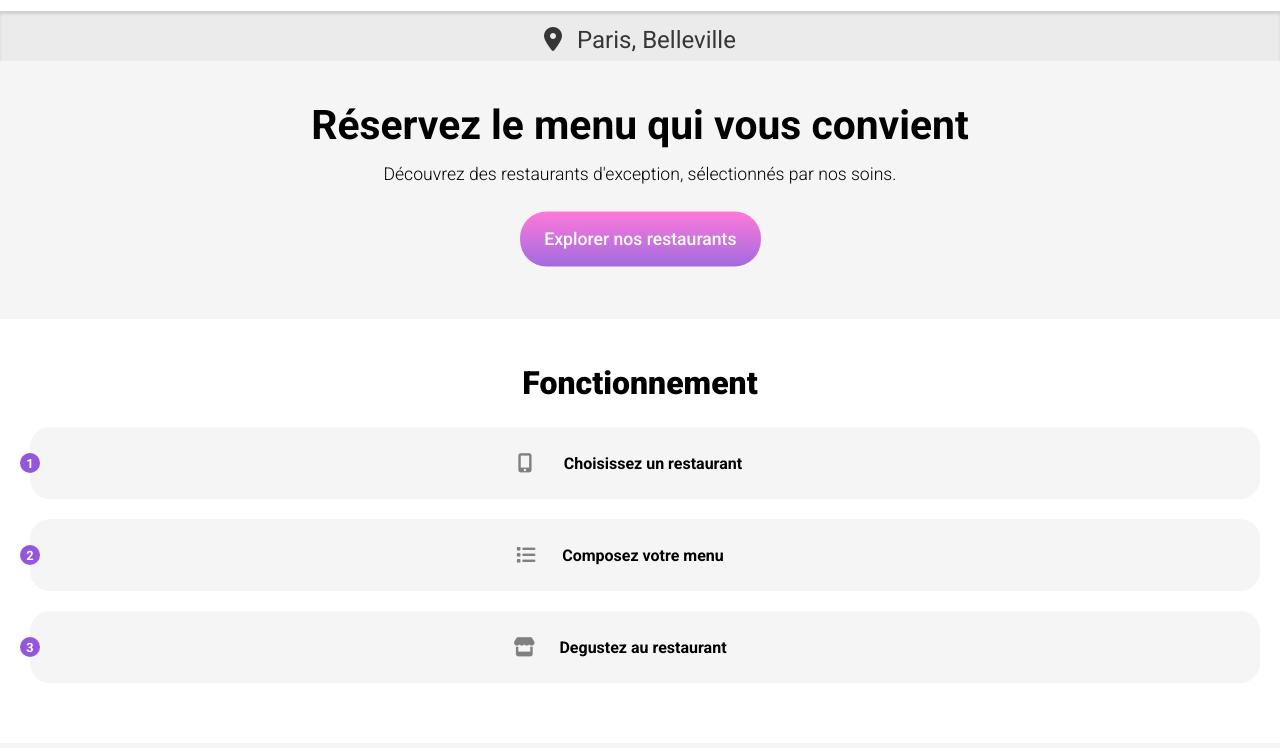
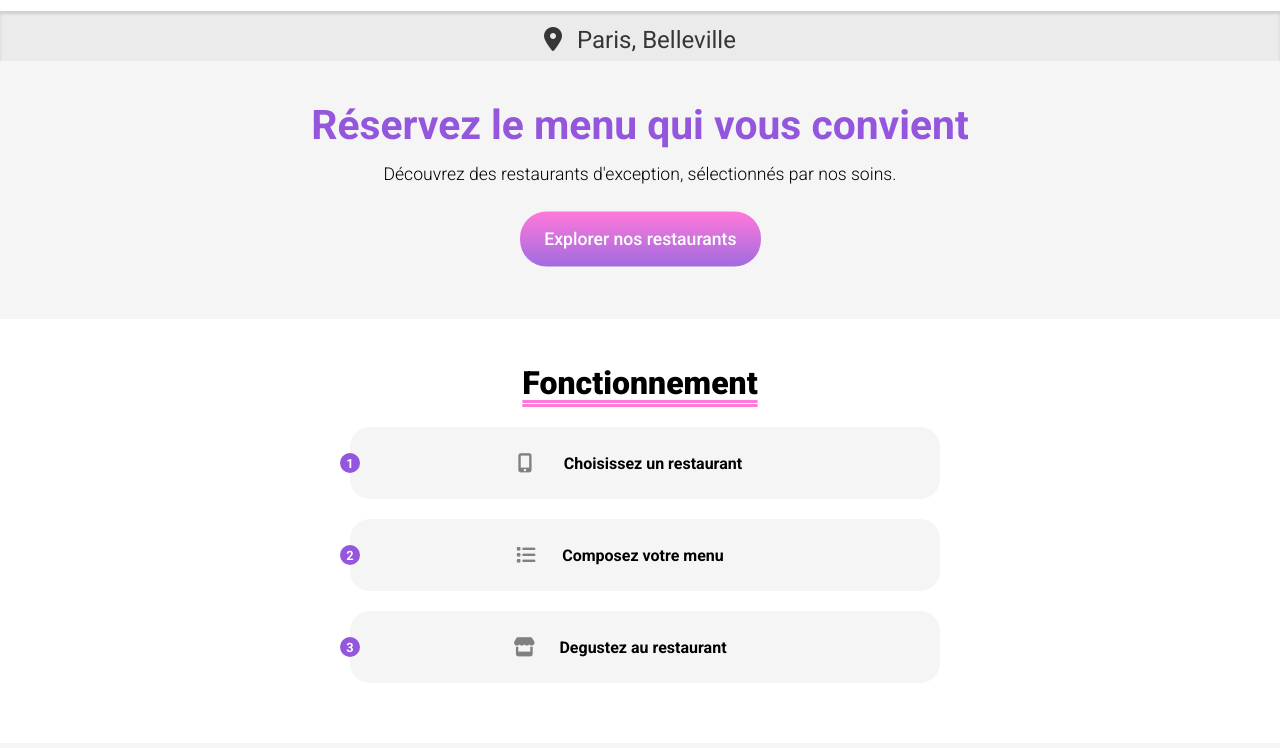
Before and after one commit to 8UK0W5K1/P3_OCR, a website: page index.html in a window 1280 px wide. Shown: the part 52-800 px from the top of the page. Drawn offline with Linux system fonts and the light colour scheme; a web font is replaced by a local one.

Commit message:
add better design to Desk&Tab versions

```diff
--- a/sass/pages/_homepage.scss
+++ b/sass/pages/_homepage.scss
@@ -47,9 +47,15 @@
 
   @include breakpoints(tablet) {
     font-size: 1.5rem;
+    h2 {
+      color: $primary-color;
+    }
   }
   @include breakpoints(desktop) {
     font-size: 1.7rem;
+    h2 {
+      color: $primary-color;
+    }
   }
 }
 
@@ -60,11 +66,17 @@
   }
 
   @include breakpoints(tablet) {
+    width: 50%;
+    margin: auto;
     display: flex;
     align-items: center;
     flex-direction: column;
     h2 {
       font-size: 2rem;
+      text-decoration: underline;
+      text-underline-offset: 0.4rem;
+      text-decoration-color: $secondary-color;
+      text-decoration-style: double;
     }
   }
   .howto_cards {
@@ -137,6 +149,10 @@
     flex-direction: column;
     h2 {
       font-size: 2rem;
+      text-decoration: underline;
+      text-underline-offset: 0.4rem;
+      text-decoration-color: $secondary-color;
+      text-decoration-style: double;
     }
     .responsive_restaurants {
       display: flex;
```
Also changed, not shown: public/css/style.css, 1 other file.
